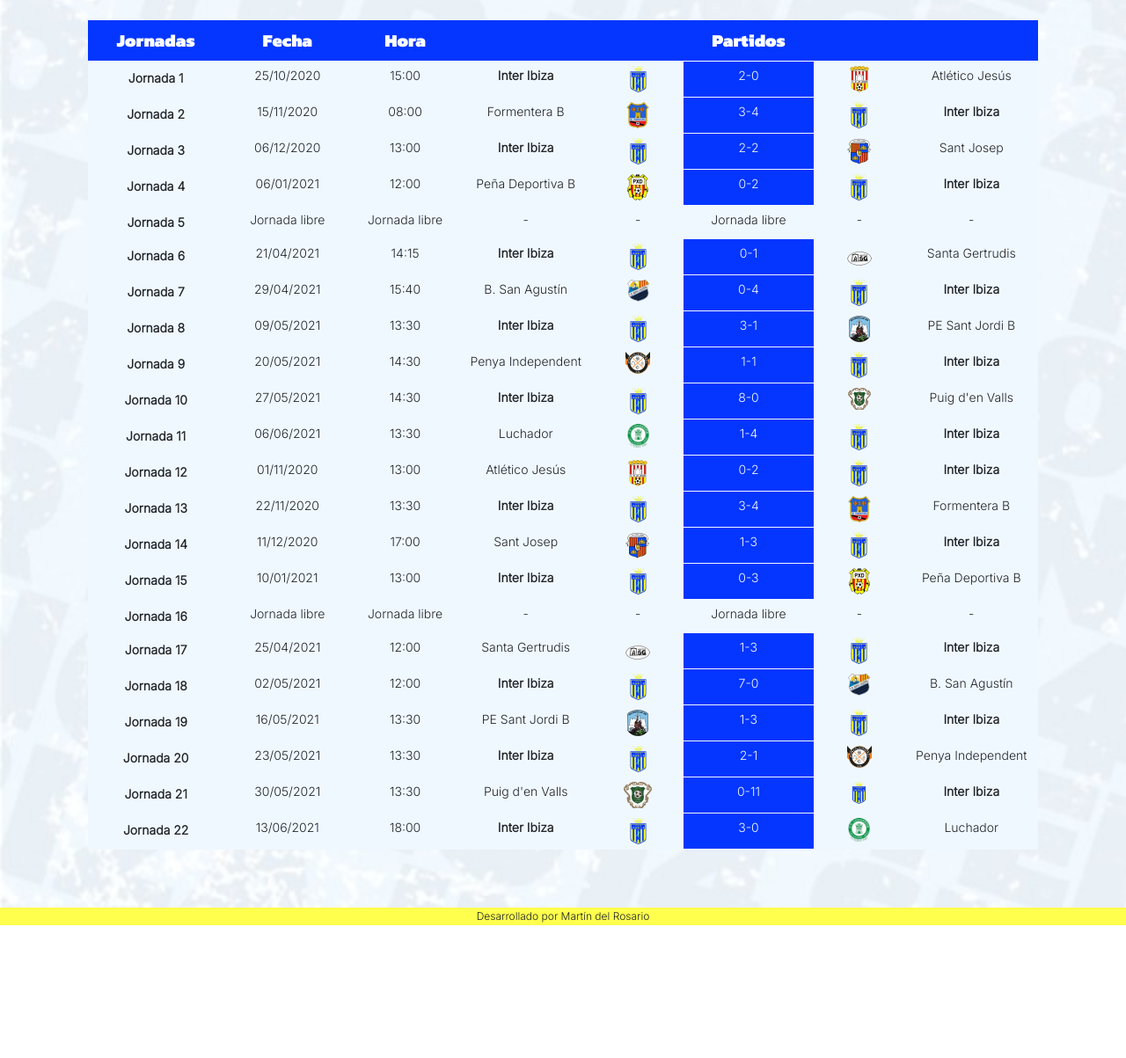
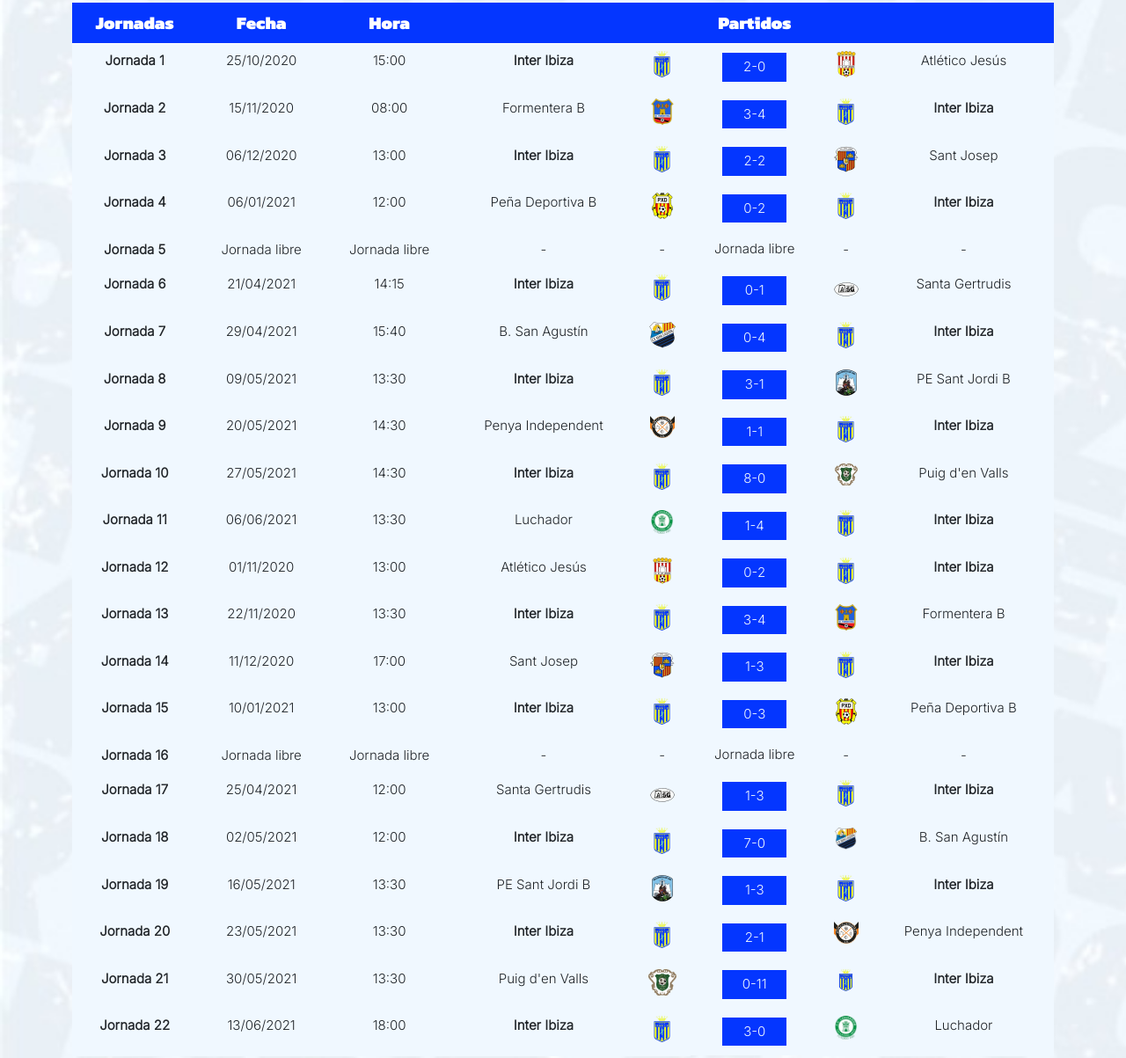
Before and after one commit to mdr-23/Proyecto-Coder, a website: page fixture.html in a window 1280 px wide. Shown: the part 743-1946 px from the top of the page at 88% size. Before the commit the page ends 1795 px from the top, so only its background shows below. Drawn offline with nearby package versions, Linux system fonts and the light colour scheme; files that its build step writes are made by us from their sources.

Commit message:
cambie la nav y el footer

```diff
--- a/fixture.html
+++ b/fixture.html
@@ -117,22 +117,23 @@
   <!-- fin Fixture título -->
 
   <!-- fixture -->
+  <section class="container mx-auto">
     <div class="container-titulos-fixture">
       <h2 class="titulo-fixture">Resultados Preferente Baleares</h2>
       <h3 class="subtitulo-fixture">IBIZA-FORMENTERA</h3>
     </div>
-  <div class="table-responsive contenedor-fixture container-fluid">
+    <div class="contenedor-fixture">
       <table class="table caption-top tabla">
         <thead class="divisiones-fixture">
           <tr>
-          <th class="jornadas-fixture" scope="col">Jornadas</th>
+            <th scope="col">Jornadas</th>
             <th scope="col">Fecha</th>
             <th scope="col">Hora</th>
-          <th class="jornadas-fixture" scope="col"></th>
+            <th scope="col"></th>
             <th scope="col"></th>
             <th scope="col">Partidos</th>
             <th scope="col"></th>
-          <th class="jornadas-fixture" scope="col"></th>
+            <th scope="col"></th>
           </tr>
         </thead>
         <tbody class="info-fixture">
@@ -141,9 +142,9 @@
             <td>25/10/2020</td>
             <td>15:00</td>
             <td class="jornadas-fixture"><strong>Inter Ibiza</strong></td>
-          <td><img src="img-escudos/InterIbiza.png" height="30" alt="inter ibiza"></td>
+            <td><img src="img-escudos/InterIbiza.png" class="img-escudos" height="30"  alt="inter ibiza"></td>
             <td class="color-numero">2-0</td>
-          <td><img src="img-escudos/AtleticoJesus.png" height="30" alt="Atlético Jesús"></td>
+            <td><img src="img-escudos/AtleticoJesus.png" class="img-escudos" height="30" alt="Atlético Jesús"></td>
             <td class="jornadas-fixture">Atlético Jesús</td>
           </tr>
           <tr>
@@ -151,9 +152,9 @@
             <td>15/11/2020</td>
             <td>08:00</td>
             <td class="jornadas-fixture">Formentera B</td>
-          <td><img src="img-escudos/FormenteraB.png" height="30" alt="Formentera B"></td>
+            <td><img src="img-escudos/FormenteraB.png" class="img-escudos" height="30" alt="Formentera B"></td>
             <td class="color-numero">3-4</td>
-          <td><img src="img-escudos/InterIbiza.png" height="30" alt="inter ibiza"></td>
+            <td><img src="img-escudos/InterIbiza.png" class="img-escudos" height="30" alt="inter ibiza"></td>
             <td class="jornadas-fixture"><strong>Inter Ibiza</strong></td>
           </tr>
           <tr>
@@ -161,9 +162,9 @@
             <td>06/12/2020</td>
             <td>13:00</td>
             <td class="jornadas-fixture"><strong>Inter Ibiza</strong></td>
-          <td><img src="img-escudos/InterIbiza.png" height="30" alt="inter ibiza"></td>
+            <td><img src="img-escudos/InterIbiza.png" class="img-escudos" height="30" alt="inter ibiza"></td>
             <td class="color-numero">2-2</td>
-          <td><img src="img-escudos/SantJosep.png" height="30" alt="Sant Jusep"></td>
+            <td><img src="img-escudos/SantJosep.png" class="img-escudos" height="30" alt="Sant Jusep"></td>
             <td class="jornadas-fixture">Sant Josep</td>
           </tr>
           <tr>
@@ -171,9 +172,9 @@
             <td>06/01/2021</td>
             <td>12:00</td>
             <td class="jornadas-fixture">Peña Deportiva B</td>
-          <td> <img src="img-escudos/PeñaDeportiva.png" height="30" alt="Peña Deportiva"></td>
+            <td> <img src="img-escudos/PeñaDeportiva.png" class="img-escudos" height="30" alt="Peña Deportiva"></td>
             <td class="color-numero">0-2</td>
-          <td><img src="img-escudos/InterIbiza.png" height="30" alt="inter ibiza"></td>
+            <td><img src="img-escudos/InterIbiza.png" class="img-escudos" height="30" alt="inter ibiza"></td>
             <td class="jornadas-fixture"><strong>Inter Ibiza</strong></td>
           </tr>
           <tr>
@@ -191,9 +192,9 @@
             <td>21/04/2021</td>
             <td>14:15</td>
             <td class="jornadas-fixture"><strong>Inter Ibiza</strong></td>
-          <td><img src="img-escudos/InterIbiza.png" height="30" alt="inter ibiza"></td>
+            <td><img src="img-escudos/InterIbiza.png" class="img-escudos" height="30" alt="inter ibiza"></td>
             <td class="color-numero">0-1</td>
-          <td><img src="img-escudos/SantaGertrudis.png" height="30" alt="Santa Gertrudis"></td>
+            <td><img src="img-escudos/SantaGertrudis.png" class="img-escudos" height="30" alt="Santa Gertrudis"></td>
             <td class="jornadas-fixture">Santa Gertrudis</td>
           </tr>
           <tr>
@@ -201,9 +202,9 @@
             <td>29/04/2021</td>
             <td>15:40</td>
             <td class="jornadas-fixture">B. San Agustín</td>
-          <td><img src="img-escudos/SanAgustin.png" height="25" alt="San Agustin"></td>
+            <td><img src="img-escudos/SanAgustin.png" class="img-escudos" height="30" alt="San Agustin"></td>
             <td class="color-numero">0-4</td>
-          <td><img src="img-escudos/InterIbiza.png" height="30" alt="inter ibiza"></td>
+            <td><img src="img-escudos/InterIbiza.png" class="img-escudos" height="30" alt="inter ibiza"></td>
             <td class="jornadas-fixture"><strong>Inter Ibiza</strong></td>
           </tr>
           <tr>
@@ -211,9 +212,9 @@
             <td>09/05/2021</td>
             <td>13:30</td>
             <td class="jornadas-fixture"><strong>Inter Ibiza</strong></td>
-          <td><img src="img-escudos/InterIbiza.png" height="30" alt="inter ibiza"></td>
+            <td><img src="img-escudos/InterIbiza.png" class="img-escudos" height="30" alt="inter ibiza"></td>
             <td class="color-numero">3-1 </td>
-          <td><img src="img-escudos/SantJordi.png" height="30" alt="PE Sant Jordi B"></td>
+            <td><img src="img-escudos/SantJordi.png" class="img-escudos" height="30" alt="PE Sant Jordi B"></td>
             <td class="jornadas-fixture">PE Sant Jordi B</td>
           </tr>
           <tr>
@@ -221,9 +222,9 @@
             <td>20/05/2021</td>
             <td>14:30</td>
             <td class="jornadas-fixture">Penya Independent</td>
-          <td><img src="img-escudos/PenyaIndepedent.png" height="25" alt="Penya Independent"></td>
+            <td><img src="img-escudos/PenyaIndepedent.png" class="img-escudos" height="25" alt="Penya Independent"></td>
             <td class="color-numero">1-1</td>
-          <td><img src="img-escudos/InterIbiza.png" height="30" alt="inter ibiza"></td>
+            <td><img src="img-escudos/InterIbiza.png" class="img-escudos" height="30" alt="inter ibiza"></td>
             <td class="jornadas-fixture"><strong>Inter Ibiza</strong></td>
           </tr>
           <tr>
@@ -231,9 +232,9 @@
             <td>27/05/2021</td>
             <td>14:30</td>
             <td class="jornadas-fixture"><strong>Inter Ibiza</strong></td>
-          <td><img src="img-escudos/InterIbiza.png" height="30" alt="inter ibiza"></td>
+            <td><img src="img-escudos/InterIbiza.png" class="img-escudos" height="30" alt="inter ibiza"></td>
             <td class="color-numero">8-0</td>
-          <td><img src="img-escudos/cdPuig.png" height="25" alt="Puig d'en Valls"></td>
+            <td><img src="img-escudos/cdPuig.png" class="img-escudos" height="25" alt="Puig d'en Valls"></td>
             <td class="jornadas-fixture">Puig d'en Valls</td>
           </tr>
           <tr>
@@ -241,9 +242,9 @@
             <td>06/06/2021</td>
             <td>13:30</td>
             <td class="jornadas-fixture">Luchador</td>
-          <td><img src="img-escudos/FCLuchador.png" height="27" alt="Luchador"></td>
+            <td><img src="img-escudos/FCLuchador.png" class="img-escudos" height="27" alt="Luchador"></td>
             <td class="color-numero">1-4</td>
-          <td><img src="img-escudos/InterIbiza.png" height="30" alt="inter ibiza"></td>
+            <td><img src="img-escudos/InterIbiza.png" class="img-escudos" height="30" alt="inter ibiza"></td>
             <td class="jornadas-fixture"><strong>Inter Ibiza</strong></td>
           </tr>
           <tr>
@@ -251,9 +252,9 @@
             <td>01/11/2020</td>
             <td>13:00</td>
             <td class="jornadas-fixture">Atlético Jesús</td>
-          <td><img src="img-escudos/AtleticoJesus.png" height="30" alt="Atlético Jesús"></td>
+            <td><img src="img-escudos/AtleticoJesus.png" class="img-escudos" height="30" alt="Atlético Jesús"></td>
             <td class="color-numero">0-2 </td>
-          <td><img src="img-escudos/InterIbiza.png" height="30" alt="inter ibiza"></td>
+            <td><img src="img-escudos/InterIbiza.png" class="img-escudos" height="30" alt="inter ibiza"></td>
             <td class="jornadas-fixture"><strong>Inter Ibiza</strong></td>
           </tr>
           <tr>
@@ -261,9 +262,9 @@
             <td>22/11/2020</td>
             <td>13:30</td>
             <td class="jornadas-fixture"><strong>Inter Ibiza</strong></td>
-          <td><img src="img-escudos/InterIbiza.png" height="30" alt="inter ibiza"></td>
+            <td><img src="img-escudos/InterIbiza.png" class="img-escudos" height="30" alt="inter ibiza"></td>
             <td class="color-numero">3-4</td>
-          <td><img src="img-escudos/FormenteraB.png" height="30" alt="Formentera B"></td>
+            <td><img src="img-escudos/FormenteraB.png" class="img-escudos" height="30" alt="Formentera B"></td>
             <td class="jornadas-fixture">Formentera B</td>
           </tr>
           <tr>
@@ -271,9 +272,9 @@
             <td>11/12/2020</td>
             <td>17:00</td>
             <td class="jornadas-fixture">Sant Josep</td>
-          <td><img src="img-escudos/SantJosep.png" height="30" alt="Sant Josep"></td>
+            <td><img src="img-escudos/SantJosep.png" class="img-escudos" height="30" alt="Sant Josep"></td>
             <td class="color-numero">1-3</td>
-          <td><img src="img-escudos/InterIbiza.png" height="30" alt="inter ibiza"></td>
+            <td><img src="img-escudos/InterIbiza.png" class="img-escudos" height="30" alt="inter ibiza"></td>
             <td class="jornadas-fixture"><strong>Inter Ibiza</strong></td>
           </tr>
           <tr>
@@ -281,9 +282,9 @@
             <td>10/01/2021</td>
             <td>13:00</td>
             <td class="jornadas-fixture"><strong>Inter Ibiza</strong></td>
-          <td><img src="img-escudos/InterIbiza.png" height="30" alt="inter ibiza"></td>
+            <td><img src="img-escudos/InterIbiza.png" class="img-escudos" height="30" alt="inter ibiza"></td>
             <td class="color-numero">0-3</td>
-          <td><img src="img-escudos/PeñaDeportiva.png" height="30" alt="Peña Deportiva B"></td>
+            <td><img src="img-escudos/PeñaDeportiva.png" class="img-escudos" height="30" alt="Peña Deportiva B"></td>
             <td class="jornadas-fixture">Peña Deportiva B</td>
           </tr>
           <tr>
@@ -301,9 +302,9 @@
             <td>25/04/2021</td>
             <td>12:00</td>
             <td class="jornadas-fixture">Santa Gertrudis</td>
-          <td><img src="img-escudos/SantaGertrudis.png" height="30" alt="Santa Gertrudis"></td>
+            <td><img src="img-escudos/SantaGertrudis.png" class="img-escudos" height="30" alt="Santa Gertrudis"></td>
             <td class="color-numero">1-3</td>
-          <td><img src="img-escudos/InterIbiza.png" height="30" alt="inter ibiza"></td>
+            <td><img src="img-escudos/InterIbiza.png" class="img-escudos" height="30" alt="inter ibiza"></td>
             <td class="jornadas-fixture"><strong>Inter Ibiza</strong></td>
           </tr>
           <tr>
@@ -311,9 +312,9 @@
             <td>02/05/2021</td>
             <td>12:00</td>
             <td class="jornadas-fixture"><strong>Inter Ibiza</strong></td>
-          <td><img src="img-escudos/InterIbiza.png" height="30" alt="inter ibiza"></td>
+            <td><img src="img-escudos/InterIbiza.png" class="img-escudos" height="30" alt="inter ibiza"></td>
             <td class="color-numero">7-0</td>
-          <td><img src="img-escudos/SanAgustin.png" height="25" alt="B. San Agustín"></td>
+            <td><img src="img-escudos/SanAgustin.png" class="img-escudos" height="25" alt="B. San Agustín"></td>
             <td class="jornadas-fixture">B. San Agustín</td>
           </tr>
           <tr>
@@ -321,9 +322,9 @@
             <td>16/05/2021</td>
             <td>13:30</td>
             <td class="jornadas-fixture">PE Sant Jordi B</td>
-          <td><img src="img-escudos/SantJordi.png" height="30" alt="PE Sant Jordi B"></td>
+            <td><img src="img-escudos/SantJordi.png" class="img-escudos" height="30" alt="PE Sant Jordi B"></td>
             <td class="color-numero">1-3</td>
-          <td><img src="img-escudos/InterIbiza.png" height="30" alt="inter ibiza"></td>
+            <td><img src="img-escudos/InterIbiza.png" class="img-escudos" height="30" alt="inter ibiza"></td>
             <td class="jornadas-fixture"><strong>Inter Ibiza</strong></td>
           </tr>
           <tr>
@@ -331,9 +332,9 @@
             <td>23/05/2021</td>
             <td>13:30</td>
             <td class="jornadas-fixture"><strong>Inter Ibiza</strong></td>
-          <td><img src="img-escudos/InterIbiza.png" height="30" alt="inter ibiza"></td>
+            <td><img src="img-escudos/InterIbiza.png" class="img-escudos" height="30" alt="inter ibiza"></td>
             <td class="color-numero">2-1</td>
-          <td><img src="img-escudos/PenyaIndepedent.png" height="25" alt="Penya Independent"></td>
+            <td><img src="img-escudos/PenyaIndepedent.png" class="img-escudos" height="25" alt="Penya Independent"></td>
             <td class="jornadas-fixture">Penya Independent</td>
           </tr>
           <tr>
@@ -341,9 +342,9 @@
             <td>30/05/2021</td>
             <td>13:30</td>
             <td class="jornadas-fixture">Puig d'en Valls</td>
-          <td><img src="img-escudos/cdPuig.png" height="30" alt="Puig d'en Valls"></td>
+            <td><img src="img-escudos/cdPuig.png" class="img-escudos" height="30" alt="Puig d'en Valls"></td>
             <td class="color-numero">0-11</td>
-          <td><img src="img-escudos/InterIbiza.png" height="25" alt="inter ibiza"></td>
+            <td><img src="img-escudos/InterIbiza.png" class="img-escudos" height="25" alt="inter ibiza"></td>
             <td class="jornadas-fixture"><strong>Inter Ibiza</strong></td>
           </tr>
           <tr>
@@ -351,21 +352,31 @@
             <td>13/06/2021</td>
             <td>18:00</td>
             <td class="jornadas-fixture"><strong>Inter Ibiza</strong></td>
-          <td><img src="img-escudos/InterIbiza.png" height="30" alt="inter ibiza"></td>
+            <td><img src="img-escudos/InterIbiza.png" class="img-escudos" height="30" alt="inter ibiza"></td>
             <td class="color-numero">3-0</td>
-          <td><img src="img-escudos/FCLuchador.png" height="27" alt="Luchador"></td>
+            <td><img src="img-escudos/FCLuchador.png" class="img-escudos" height="27" alt="Luchador"></td>
             <td class="jornadas-fixture">Luchador</td>
           </tr>
         </tbody>
       </table>
     </div>
+  </section>
+
   <!-- final fixture -->
 
   <!-- Footer -->
-  <footer class="d-flex justify-content-center align-items-center footer">
+  <div class="background-titulo"></div>
+  <footer class="footer">
+    <div class="mt-5">
+      <img src="img/umbro.png" class="img-fluid mx-lg-4" alt="...">
+      <img src="img/connecting.jfif" class="img-fluid mx-lg-4 mt-4 mt-sm-0 mt-lg-0" alt="...">
+    </div>
+    <div class="d-flex justify-content-center align-items-center mt-5">
       Desarrollado por Martín del Rosario
+    </div>
   </footer>
   <!-- Fin Footer -->
+
 
 
 
--- a/scss/components/_footer.scss
+++ b/scss/components/_footer.scss
@@ -2,10 +2,12 @@
 @import "../base/colores.scss";
 
 .footer {
-  background-color: $amarillo;
+  background-image: url(../img/background-azul.jpg) !important;
+  background-size: cover;
   font-family: "Inter" !important;
+  color: $blanco !important;
   text-align: center !important;
-  font-size: 12px !important;
+  font-size: 20px !important;
   padding: 1px;
 }
 /* Fin footer */
--- a/scss/components/_nav.scss
+++ b/scss/components/_nav.scss
@@ -30,7 +30,7 @@
   background-color: $amarillo;
   background-size: cover;
   background-repeat: no-repeat;
-  padding: 20px;
+  padding-top: 20px;
   text-align: center;
 
   .escudo-container {
--- a/scss/components/_temporada.scss
+++ b/scss/components/_temporada.scss
@@ -1,8 +1,8 @@
 .contenedor-fixture {
-  margin: 50px 0;
+  margin: 50px 0px;
   display: flex;
   align-items: center;
-  text-align: center;
+  justify-content: center !important;
 }
 
 .container-titulos-fixture {
@@ -41,14 +41,12 @@
   background-color: #0436ff !important;
   color: aliceblue;
   padding: 5px 10px !important;
-}
-
-th {
-  width: 5%;
-}
-
-td {
-  width: 5%;
+  width: 50%;
+  font-size: 15px;
+  display: flex;
+  align-items: center;
+  justify-content: center;
+  margin: 10px auto;
 }
 
 /* MOBILE STYLES FIXTURE */
@@ -59,10 +57,6 @@
 
   .seccion-1-contacto {
     display: none;
-  }
-
-  .tabla {
-    width: 50px !important;
   }
 
   .contenedor-fixture {
@@ -77,7 +71,7 @@
 
   .titulo-fixture {
     font-family: "Kanit", sans-serif;
-    font-size: 18px !important;
+    font-size: 30px !important;
     color: #0436ff;
     text-align: center;
     border-bottom: #0436ff solid 1px;
@@ -85,7 +79,7 @@
 
   .subtitulo-fixture {
     font-family: "Kanit", sans-serif;
-    font-size: 15px !important;
+    font-size: 20px !important;
     text-align: center;
     color: black;
   }
@@ -94,23 +88,44 @@
     font-family: "Kanit", sans-serif;
     background-color: #0436ff;
     color: white;
-    font-size: 8px;
+    font-size: 5px !important;
   }
 
   .info-fixture {
     font-family: "Inter", sans-serif;
-    font-size: 8px;
+    font-size: 5px !important;
     background: aliceblue;
   }
 
   .color-numero {
     background-color: #0436ff !important;
     color: aliceblue;
-    padding: 5px 5px !important;
+    font-size: 5px;
+    display: flex;
+    justify-content: center !important;
+    align-items: center !important;
+    margin: 10px auto !important;
+  }
+
+  th {
+    font-size: 10px !important;
   }
 
   td {
     width: 50% !important;
+    align-items: center !important;
+  }
+
+  tr {
+    margin: auto auto !important;
+  }
+
+  .jornadas-fixture {
+    font-size: 5px !important;
+  }
+
+  .img-escudos {
+    height: 20px !important;
   }
 }
 
@@ -164,47 +179,3 @@
     padding: 5px 10px !important;
   }
 }
-
-/* DESKSTOP STYLES FIXTURE */
-@media only screen and (min-width: 960px) {
-  .contenedor-fixture {
-    display: flex;
-    align-items: center;
-    text-align: center;
-    padding: 0px 100px;
-  }
-
-  .titulo-fixture {
-    color: #0436ff;
-    text-align: center;
-    border-bottom: #0436ff solid 2px;
-  }
-
-  .subtitulo-fixture {
-    text-align: center;
-    color: black;
-  }
-
-  .divisiones-fixture {
-    font-family: "Kanit", sans-serif;
-    background-color: #0436ff;
-    color: white;
-    font-size: 14px;
-  }
-
-  .info-fixture {
-    font-family: "Inter", sans-serif;
-    font-size: 14px;
-    background: aliceblue;
-  }
-
-  .color-numero {
-    background-color: #0436ff !important;
-    color: aliceblue;
-    padding: 5px 10px !important;
-  }
-
-  td {
-    padding: 5px 10px !important;
-  }
-}
--- a/scss/style.scss
+++ b/scss/style.scss
@@ -302,10 +302,9 @@
 .titulo-section4 {
   font-family: "Kanit", sans-serif;
   font-size: 55px;
-  color: aliceblue;
+  color: $blanco;
   text-align: center;
-  background-color: #0436ff;
-  padding: 20px;
+  padding-top: 50px;
   display: flex;
   justify-content: center;
   margin-bottom: -3px;
@@ -318,19 +317,24 @@
 }
 
 .redes-sociales {
-  margin: 30px 10px;
+  margin: 20px 10px;
   filter: drop-shadow(0 0 0.2rem black);
   transition: 0.5s all;
 }
 
 .redes-sociales:hover {
-  margin-top: 15px;
+  margin-top: 5px;
+}
+
+.redes-background {
+  background-image: url(../img/background-azul.jpg) !important;
+  background-size: cover;
 }
 
 .vamos-inter-bottom {
   font-family: "Permanent Marker", cursive;
   font-size: 50px;
-  background-color: #0436ff;
+  background-color: transparent;
   color: #ffff4d;
   text-align: center;
   padding: 15px;
@@ -364,6 +368,8 @@
 
 .historia {
   padding: 50px;
+  margin-top: -8px;
+  background-color: $blanco;
 }
 
 /* FIN PÁGINA HISTORIA */
```
Also changed, not shown: clasificacion.html (+22 -13 lines), contacto.html (+9 -2 lines), historia.html (+15 -7 lines), index.html (+16 -6 lines), noticias.html (+9 -2 lines), css/style.css, img/background-azul.jpg (added), img/connecting.jfif (renamed from img/5ac036dd-6810-42bd-a005-986f92b201f8.jfif), img/umbro-blanco-2.jpg (added), img/umbro-blanco.png (added), img/umbro.png (added), 1 other file. Lines whose indentation alone changed are shown as unchanged.
